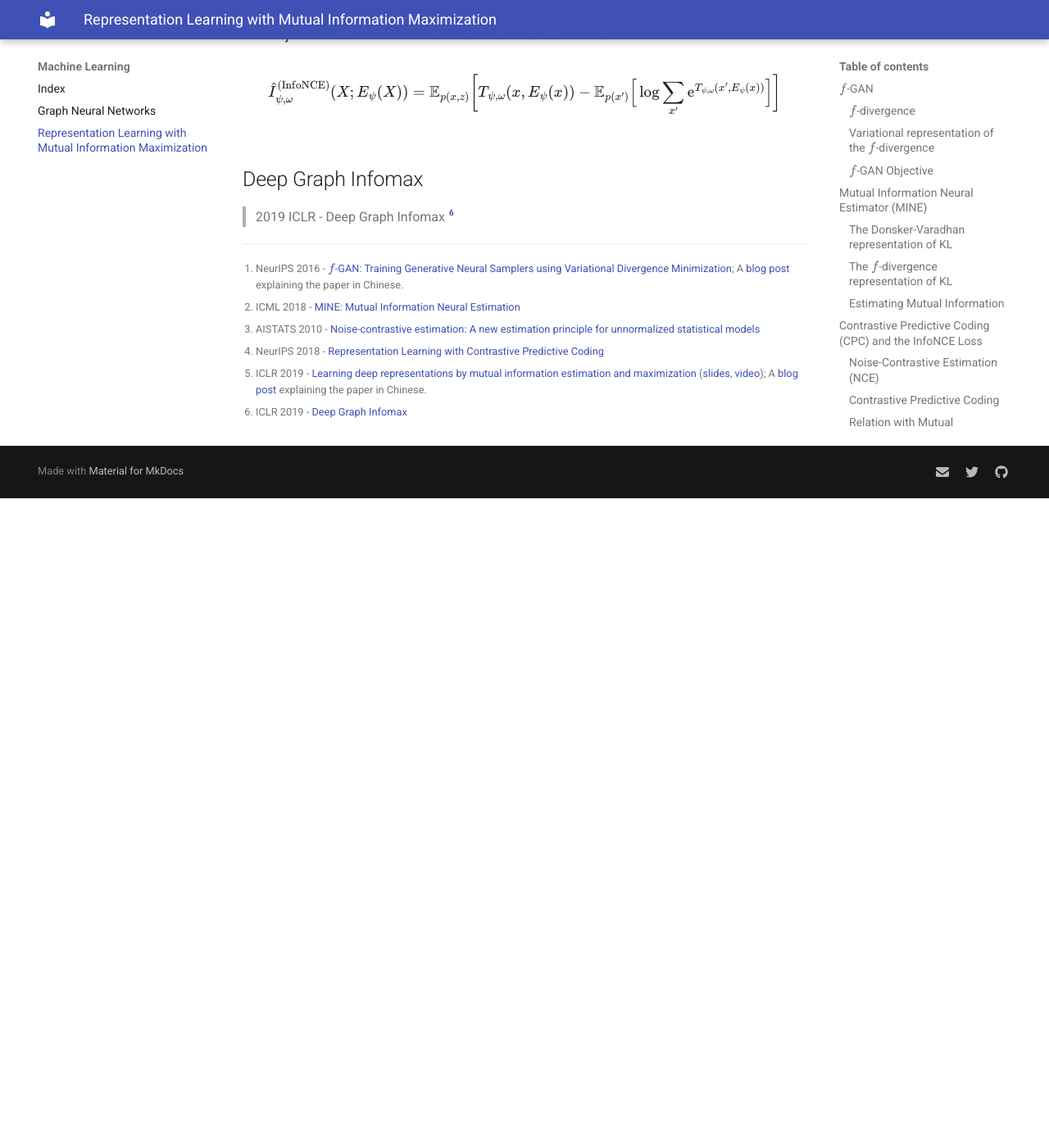
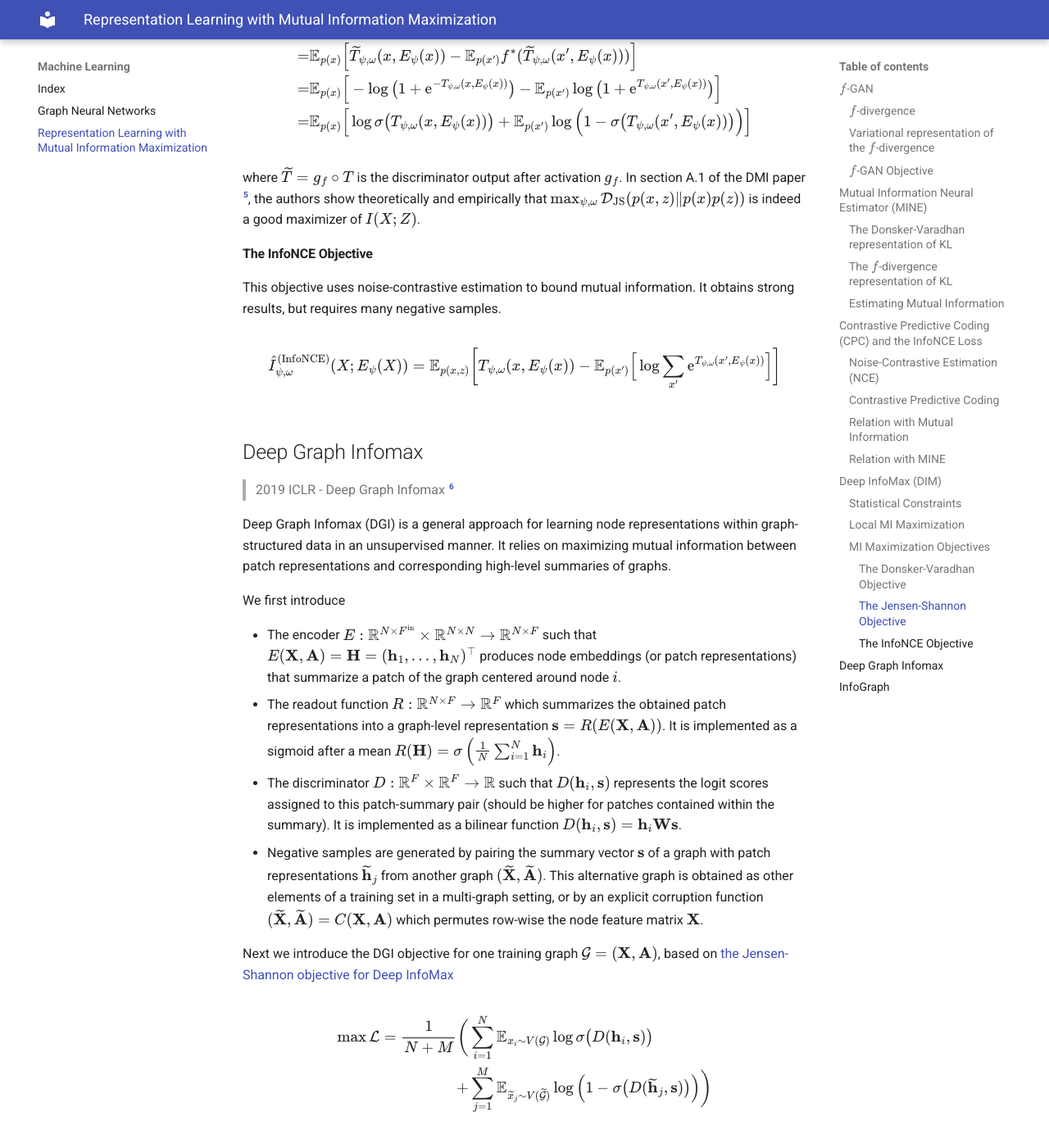
Before and after one commit to hui2000ji/hui2000ji.github.io, an MkDocs documentation site: the page built from docs/machine_learning/representation_learning_with_mutual_information_maximization.md, in a window 1280 px wide and 1400 px high, scrolled down 10249 px. Shown: the top 1396 px of the window at 82% size. Built offline with MkDocs 1.6.1 and Material for MkDocs 9.7.7, drawn with Linux system fonts in a browser that asks for light colours; nearby versions of some CDN libraries; before the commit the page ends 10857 px from its top, so only the background shows below that; some of the changed text lies outside the part shown.

```diff
--- a/docs/machine_learning/representation_learning_with_mutual_information_maximization.md
+++ b/docs/machine_learning/representation_learning_with_mutual_information_maximization.md
@@ -238,6 +239,8 @@ $$
 \end{align}
 $$
 
+Note that the approximation is more accurate as the number of negative samples increases.
+
 ### Relation with MINE
 
 Let $F(x, c) = \log f(x, c)$, then
@@ -263,29 +266,44 @@ $$
 
 > 2019 ICLR - Learning deep representations by mutual information estimation and maximization [^5]
 
-Here we outline the general setting of training a continuous and (almost everywhere)
+Deep InfoMax is a principled framework for training a continuous and (almost everywhere)
 differentiable encoder $E_\psi: \Xcal \to \Zcal$ to maximize mutual information between
 its input and output, with neural network parameters $\psi \in \Psi$.
+
 Assume that we are given a set of training examples on an input space, $\mathbf{X} := \{x^{(i)} \in \Xcal\}_{i=1}^N$, with empirical probability distribution $P$.
 We define $U_{\psi,P}$ as the marginal distribution of $z=E_\psi(x)$ where $x$ is sampled from $P$, i.e., $u(z=E_\psi(x)) = \big( \nabla_x E_\psi(x) \big)^{-1} p(x)$.
 
-We assert our encoder should be trained according to the following criteria: mutual information maximization, and statistical constraints (prior in the latent space $v(z)$).
+We assert our encoder should be trained according to the following criteria:
+
+- Local and global mutual information maximization
+- Statistical constraints (prior in the latent space $v(z)$).
 
 $$
 \min_{\psi} - I(X; Z) + \lambda \KL(v(z)\Vert u(z))
 $$
 
-Here we introduce the encoder $E_\psi(x) = f_\psi \circ C_\psi(x)$ and the discriminator $T_{\psi, \omega} (x, z)$.
+As a preliminary, we introduce the local feature encoder $C_\psi$, the global feature encoder $E_\psi = f_\psi \circ C_\psi$ and the discriminator $T_{\psi, \omega} = D_\omega \circ g \circ (C_\psi, E_\psi)$,
+where $D_\omega$ is a neural classifier, and $g$ is a function that combines the local and global features.
+
+The overall DIM objective consists of three parts, global MI, local MI and statistical constraints.
 
 $$
-T_{\psi, \omega} = D_\omega \circ g \circ (C_\psi, E_\psi).
+\begin{align}
+\max_{\omega_1, \omega_2, \psi} &\Big(
+    \alpha \hat{I}_{\omega_1, \psi} \big( X; E_\psi(X) \big) + \frac{\beta}{M^2}\sum_{i=1}^{M^2} \hat{I}_{\omega_2, \psi} \big (X^{(i)}; E_\psi(X) \big)
+\Big) + \\
+&\min_\psi\max_\phi \gamma \hat{D}_\phi(V \Vert U_{\psi, P})
+\end{align}
 $$
 
-where $D$ is a neural classifier, $g$ is a function that combines the encoder output with the lower layer, $C_\psi$, $E_\psi$ are local and global representation encoders, respectively.
+In the following sections, we first introduce how to enfore statistical constraints $\hat{D}_\phi$ and local MI maximization, then discuss objectives for general MI maximization $\hat{I}$.
 
 ### Statistical Constraints
 
 ![Matching the output of the encoder to a prior.](../assets/images/DIM_fig7_statistical_constraint.jpg){: style="width: 70%" .image-center }
+
+!!! note "Why use adversarial objectives for KL regularization?"
+    Here we could also use VAE-style prior regularization $\min \KL \big(q(z|x) \Vert p(z) \big)$, but this assumes for every data point $x$, its latent $q(z|x)$ is close to $p(z)$. This will encourage $q(z)$ to pick the modes of $p(z)$, rather than the whole distribution of $p(z)$. See the [Adversarial AutoEncoders](https://arxiv.org/abs/1511.05644) paper for more details.
 
 DIM imposes statistical constraints onto learned representations by implicitly training the encoder so that the push-forward distribution, $U_{\psi, P}$, matches
 a prior $V$. Following [variational representation of the Jensen-Shannon divergence](#variational-representation-of-the-f-divergence), we optimize this objective by
@@ -310,17 +328,6 @@ $$
 \max_{\omega, \psi} \frac{1}{M^2} \sum_{i=1}^{M^2} \hat{I}_{\omega, \psi}\big( C_\psi^{(i)}(X); E_\psi(X) \big).
 $$
 
-### The DIM Objective
-
-$$
-\begin{align}
-\max_{\omega_1, \omega_2, \psi} &\Big(
-    \alpha \hat{I}_{\omega_1, \psi} \big( X; E_\psi(X) \big) + \frac{\beta}{M^2}\sum_{i=1}^{M^2} \hat{I}_{\omega_2, \psi} \big (X^{(i)}; E_\psi(X) \big)
-\Big) + \\
-&\min_\psi\max_\phi \gamma \hat{D}_\phi(V \Vert U_{\psi, P})
-\end{align}
-$$
-
 ### MI Maximization Objectives
 
 #### The Donsker-Varadhan Objective
@@ -349,7 +358,7 @@ where $\widetilde{T} = g_f \circ T$ is the discriminator output after activation
 
 #### The InfoNCE Objective
 
-This objective uses noise-contrastive estimation to bound mutual information.
+This objective uses noise-contrastive estimation to bound mutual information. It obtains strong results, but requires many negative samples.
 
 $$
 \begin{align}
@@ -365,11 +374,38 @@ $$
 
 > 2019 ICLR - Deep Graph Infomax [^6]
 
+Deep Graph Infomax (DGI) is a general approach for learning node representations within graph-structured data in an unsupervised manner. It relies on maximizing mutual information between patch representations and corresponding high-level summaries of graphs.
 
+We first introduce
+
+- The encoder $E: \R^{N \times F^{\mathrm{in}}} \times \R^{N \times N} \to \R^{N \times F}$ such that $E(\mathbf{X}, \mathbf{A}) = \mathbf{H} = (\mathbf{h}_1, \dots, \mathbf{h}_N)^\top$ produces node embeddings (or patch representations) that summarize a patch of the graph centered around node $i$.
+- The readout function $R: \R^{N \times F} \to \R^F$ which summarizes the obtained patch representations into a graph-level representation $\mathbf{s} = R(E(\mathbf{X}, \mathbf{A}))$. It is implemented as a sigmoid after a mean $R(\mathbf{H}) = \sigma\left( \frac{1}{N} \sum_{i=1}^N \mathbf{h}_i \right)$.
+- The discriminator $D: \R^F \times \R^F \to \R$ such that $D(\mathbf{h}_i, \mathbf{s})$ represents the logit scores assigned to this patch-summary pair (should be higher for patches contained within the summary). It is implemented as a bilinear function $D(\mathbf{h}_i, \mathbf{s}) = \mathbf{h}_i \mathbf{W} \mathbf{s}$.
+- Negative samples are generated by pairing the summary vector $\mathbf{s}$ of a graph with patch representations $\widetilde{\mathbf{h}}_j$ from another graph $(\widetilde{\mathbf{X}}, \widetilde{\mathbf{A}})$. This alternative graph is obtained as other elements of a training set in a multi-graph setting, or by an explicit corruption function $(\widetilde{\mathbf{X}}, \widetilde{\mathbf{A}}) = C(\mathbf{X}, \mathbf{A})$ which permutes row-wise the node feature matrix $\mathbf{X}$.
+
+Next we introduce the DGI objective for one training graph $\Gcal = (\mathbf{X}, \mathbf{A})$, based on [the Jensen-Shannon objective for Deep InfoMax](#the-jensen-shannon-objective)
+
+$$
+\begin{align}
+\max \Lcal = \frac{1}{N + M} \bigg( &
+    \sum_{i=1}^N \E_{x_i \sim V(\Gcal)} \log \sigma \big( D(\mathbf{h}_i, \mathbf{s}) \big) \\ + &
+    \sum_{j=1}^M \E_{\widetilde{x}_j \sim V(\widetilde{\Gcal})} \log \Big( 1 - \sigma \big(D(\widetilde{\mathbf{h}}_j, \mathbf{s}) \big) \Big)
+\bigg)
+\end{align}
+$$
+
+## InfoGraph
+
+> 2020 ICLR - InfoGraph: Unsupervised and Semi-supervised Graph-Level Representation Learning via Mutual Information Maximization [^7]
+
+InfoGraph studies learning the representations of *whole graphs* (rather than nodes as in DGI) in both unsupervised and semi-supervised scenarios. Its unsupervised version is similar to DGI except for
+
+-
 
 [^1]: NeurIPS 2016 - [$f$-GAN: Training Generative Neural Samplers using Variational Divergence Minimization](https://arxiv.org/abs/1606.00709); A [blog post](https://kexue.fm/archives/6016) explaining the paper in Chinese.
 [^2]: ICML 2018 - [MINE: Mutual Information Neural Estimation](https://arxiv.org/abs/1801.04062)
 [^3]: AISTATS 2010 - [Noise-contrastive estimation: A new estimation principle for unnormalized statistical models](http://proceedings.mlr.press/v9/gutmann10a/gutmann10a.pdf)
 [^4]: NeurIPS 2018 - [Representation Learning with Contrastive Predictive Coding](https://arxiv.org/abs/1807.03748)
 [^5]: ICLR 2019 - [Learning deep representations by mutual information estimation and maximization](https://arxiv.org/pdf/1808.06670.pdf) ([slides](http://karangrewal.ca/files/dim_slides.pdf), [video](https://www.youtube.com/watch?v=o1HIkn8LEsw)); A [blog post](https://kexue.fm/archives/6024) explaining the paper in Chinese.
-[^6]: ICLR 2019 - [Deep Graph Infomax](https://arxiv.org/abs/1809.10341)
+[^6]: ICLR 2019 - [Deep Graph Infomax](https://arxiv.org/abs/1809.10341). For relations with previous unsupervised graph representation learning methods, see the IPAM tutorial [Unsupervised Learning with Graph Neural Networks](http://www.ipam.ucla.edu/abstract/?tid=15546&pcode=GLWS4) by Thomas Kipf and also [Daza's Master Thesis](https://dfdazac.github.io/assets/dd_thesis.pdf).
+[^7]: ICLR 2020 - [InfoGraph: Unsupervised and Semi-supervised Graph-Level Representation Learning via Mutual Information Maximization](https://arxiv.org/abs/1908.01000)
```
Also changed, not shown: other parts of docs/machine_learning/representation_learning_with_mutual_information_maximization.md (+7 -4 lines), docs/machine_learning/graph_neural_networks.md (+35 -9 lines).
